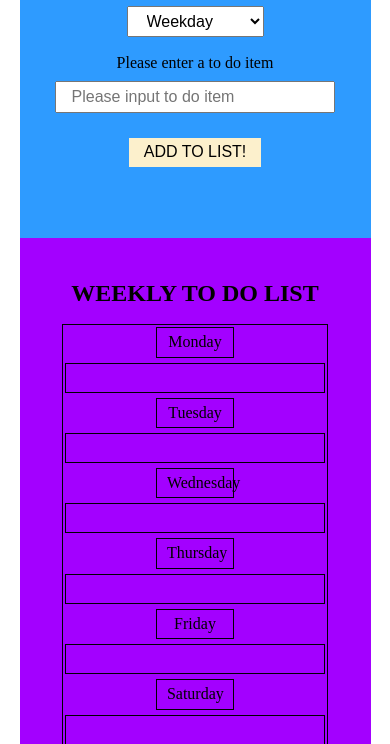
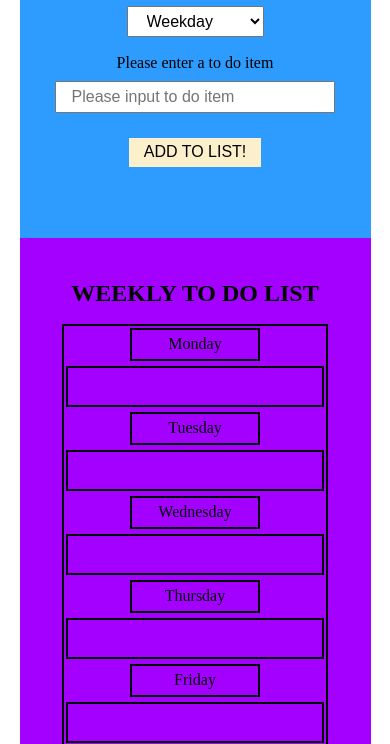
Before and after one commit to Hassanselsayed/hassanElsayedProjectThree, a plain HTML site: page index.html in a window 390 px wide. Shown: the part 100-844 px from the top of the page. Drawn offline with nearby package versions, Linux system fonts and the light colour scheme.

Commit message:
fixing bugs

```diff
--- a/styles/scss/style.scss
+++ b/styles/scss/style.scss
@@ -16,9 +16,7 @@ p {
 // html {
 //     font-size: 62.5%;
 // }
-body {
 
-}
 .wrapper {
     width: 90%;
     max-width: 1280px;
@@ -38,7 +36,7 @@ h2 {
     border: none;
 }
 .removeItem {
-    background-color: #64B6AC;
+    background-color: #c179b9;
     margin: 5px;
 }
 input[type=submit] {
@@ -101,7 +99,7 @@ table {
 }
 
 table, th, td {
-    border: 1px solid black;
+    border: 2px solid black;
 }
 .tableWeekday {
     width: 15%;
@@ -135,17 +133,17 @@ li p {
 @media (max-width: 500px) {
     tr {
         display: flex;
-        // flex-direction: column;
         flex-wrap: wrap;
     }
     .weekdayItem {
         width: 100%;
         margin: 5px 0;
-        min-height: 30px;
+        min-height: 41.6px;
     }
     .tableWeekday {
-        width: 30%;
+        width: 50%;
         margin: 0 auto;
         text-align: center;
+        height: 80%;
     }
 }
```
Also changed, not shown: styles/style.css.
